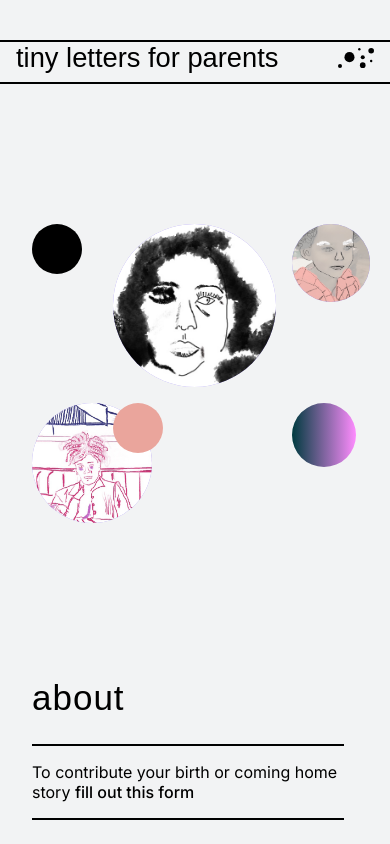
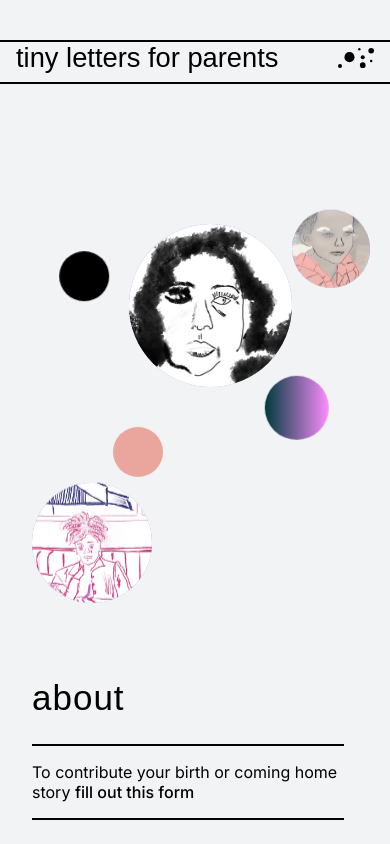
Before and after one commit to tinyletters/tinyletters.github.io, a React (Vite) app: page / in a window 390 px wide. Shown: the top 844 px of the page. Built offline with nearby package versions, Linux system fonts and the light colour scheme; a web font is replaced by a local one.

Commit message:
add mobile animation css

```diff
--- a/src/App.css
+++ b/src/App.css
@@ -396,7 +396,7 @@ body {
   }
 
   .color--circle--4 {
-    animation-name: none;
+    animation-name: circle-translate-1;
     animation-duration: 6s;
     animation-iteration-count: infinite;
     animation-timing-function: ease-in;
@@ -404,7 +404,7 @@ body {
   }
 
   .color--circle--3 {
-    animation-name: none;
+    animation-name: circle-translate-2;
     animation-duration: 6s;
     animation-iteration-count: infinite;
     animation-timing-function: ease-in;
@@ -412,7 +412,7 @@ body {
   }
 
   .color--circle--5 {
-    animation-name: none;
+    animation-name: circle-translate-3;
     animation-duration: 10s;
     animation-iteration-count: infinite;
     animation-timing-function: ease-in;
@@ -421,7 +421,7 @@ body {
 
   .image--circle--1 {
     width: 100%;
-    animation-name: none;
+    animation-name: circle-translate-4;
     animation-duration: 10s;
     animation-iteration-count: infinite;
     animation-timing-function: ease-in;
@@ -430,7 +430,7 @@ body {
 
   .image--circle--2 {
     width: 80%;
-    animation-name: none;
+    animation-name: circle-translate-5;
     animation-duration: 4s;
     animation-iteration-count: infinite;
     animation-timing-function: ease-in;
@@ -438,7 +438,7 @@ body {
   }
 
   .image--circle--3 {
-    animation-name: none;
+    animation-name: circle-translate-6;
     animation-duration: 10s;
     animation-iteration-count: infinite;
     animation-timing-function: ease-in;
@@ -477,7 +477,7 @@ body {
       transform: translate(0vw, 0vw);
     }
     to {
-      transform: translate(0rem, -2rem);
+      transform: translate(0rem, 10rem);
     }
   }
 
@@ -495,7 +495,7 @@ body {
       transform: translate(0vw, 0vw);
     }
     to {
-      transform: translate(2rem, 2rem);
+      transform: translate(0rem, -5rem);
     }
   }
 }
```
